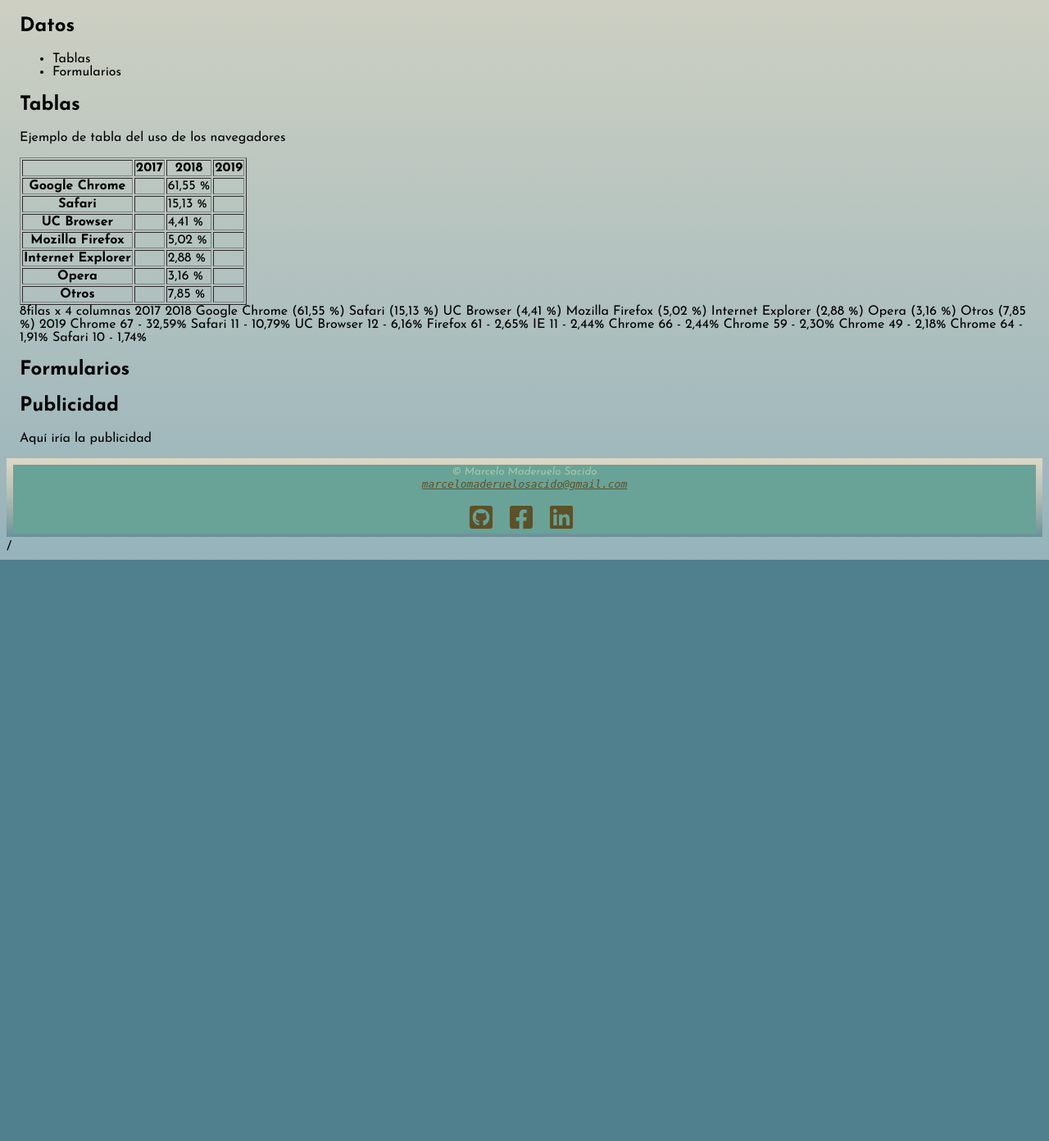
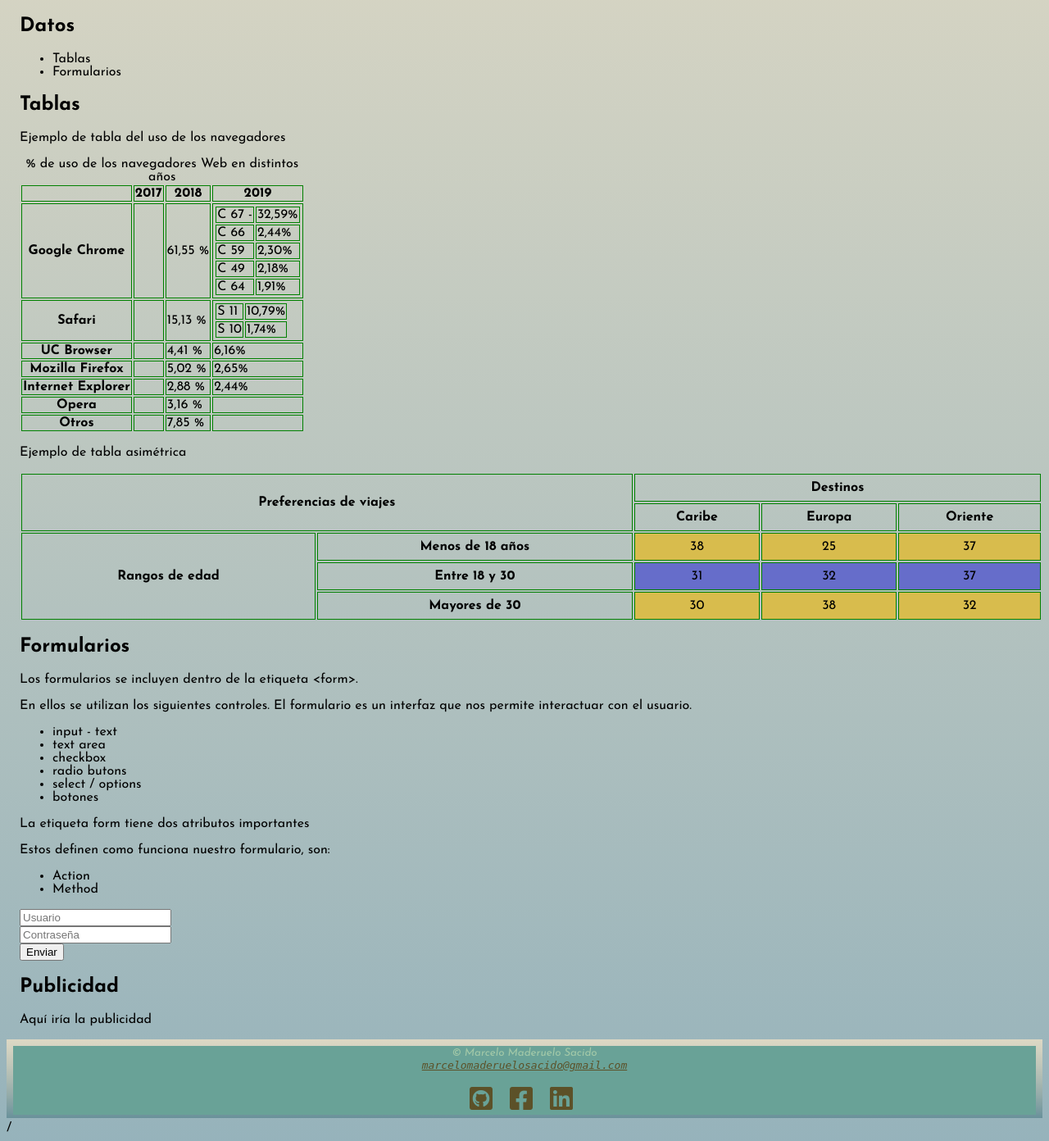
Before and after one commit to marcelo-024/desarrollo_web_2019, a PHP site: page /datos.html in a window 1280 px wide. Shown: the part 200-1592 px from the top of the page at 82% size. Before the commit the page ends 883 px from the top, so only its background shows below. Run offline with PHP 8.4, Linux system fonts and the light colour scheme; some libraries are stand-ins or nearby versions.

Commit message:
Tablas y Formularios 14052019

```diff
--- a/07_elementos_web/css/styles.css
+++ b/07_elementos_web/css/styles.css
@@ -348,3 +348,51 @@
     border: none;
     background-image: linear-gradient( #DDD8C4, rgba(80, 128, 142, 0.600));
 }
+.main_table th,td{
+
+    border: 1px solid green;
+}
+
+.main_table
+.i_table{
+
+    width: 100%;
+    text-align: center;
+}
+
+
+.i_table {
+width: 100%;
+text-align: center;
+
+/* border: 5px;
+border-color: #50808E
+background-color: lightcoral;
+width: 50%;
+height: 50%; */
+
+
+}
+
+.i_table  th{
+
+    border: 1px solid green;
+    padding-top: 0.5rem;
+    padding-bottom: 0.5rem
+}
+
+
+.i_table tr:nth-of-type(even) td {
+    background-color: rgb(102, 109, 202)
+}
+.i_table tr:nth-of-type(odd) td {
+    background-color: rgb(216, 188, 77)
+
+}
+
+form input{
+    display: block;
+}
+form button {
+    display: block;
+}
--- a/07_elementos_web/datos.html
+++ b/07_elementos_web/datos.html
@@ -49,86 +49,135 @@
                 <p>Ejemplo de tabla del uso de los navegadores</p>
 
 
-               <table border="1px">
+                <table class="main_table">
+                    <caption>% de uso de los navegadores Web en distintos años</caption>
                     <tr>
-                       <th><!-- blank --></th>
-                       <th>2017</th>
-                       <th>2018</th>
-                       <th>2019</th>
+                        <th>
+                            <!-- blank -->
+                        </th>
+                        <th scope="col">2017</th>
+                        <th scope="col">2018</th>
+                        <th scope="col">2019</th>
                     </tr>
                     <tr>
-                       <th>Google Chrome</th>
+                        <th scope="row">Google Chrome</th>
                         <td></td>
                         <td>61,55 %</td>
-                       <td></td>
+                        <td>
+                            <table>
+                                <tr>
+                                    <td>C 67 - </td>
+                                    <td>32,59%</td>
                                 </tr>
                                 <tr>
-                       <th>Safari</th>
+                                    <td>C 66</td>
+                                    <td>2,44%</td>
+                                </tr>
+                                <tr>
+                                    <td>C 59</td>
+                                    <td>2,30%</td>
+                                </tr>
+                                <tr>
+                                    <td>C 49</td>
+                                    <td>2,18%</td>
+                                </tr>
+                                <tr>
+                                    <td>C 64</td>
+                                    <td>1,91%</td>
+                                </tr>
+                            </table>
+                        </td>
+                    </tr>
+                    <tr>
+                        <th scope="row">Safari</th>
                         <td></td>
                         <td>15,13 %</td>
-                       <td></td>
+                        <td>
+                            <table>
+                                <tr>
+                                    <td>S 11</td>
+                                    <td>10,79%</td>
                                 </tr>
                                 <tr>
-                       <th> UC Browser</th>
+                                    <td>S 10</td>
+                                    <td>1,74%</td>
+                                </tr>
+                            </table>
+                        </td>
+                    </tr>
+                    <tr>
+                        <th scope="row"> UC Browser</th>
                         <td></td>
                         <td>4,41 %</td>
-                       <td></td>
+                        <td>6,16%</td>
                     </tr>
                     <tr>
-                       <th>Mozilla Firefox</th>
+                        <th scope="row">Mozilla Firefox</th>
                         <td></td>
                         <td>5,02 %</td>
-                       <td></td>
+                        <td>2,65%</td>
                     </tr>
                     <tr>
-                       <th>Internet Explorer</th>
+                        <th scope="row">Internet Explorer</th>
                         <td></td>
                         <td>2,88 %</td>
-                       <td></td>
+                        <td>2,44%</td>
                     </tr>
                     <tr>
-                       <th>Opera</th>
+                        <th scope="row">Opera</th>
                         <td></td>
                         <td>3,16 %</td>
                         <td></td>
                     </tr>
                     <tr>
-                       <th>Otros</th>
+                        <th scope="row">Otros</th>
                         <td></td>
                         <td>7,85 %</td>
                         <td></td>
                     </tr>
                 </table>
+                <p>Ejemplo de tabla asimétrica</p>
 
-               8filas x 4 columnas
+                <table class="i_table">
+
+                    <tr>
+                        <th rowspan="2" colspan="2">Preferencias de viajes</th>
+                        <th colspan="3" scope="colgroup">Destinos</th>
+
+                    </tr>
+                    <tr>
+                        <th scope="col">Caribe</th>
+                        <th scope="col">Europa</th>
+                        <th scope="col">Oriente</th>
+
+                    </tr>
+                    <tr>
+
+                        <th rowspan="3">Rangos de edad</th>
+                        <th scope="row">Menos de 18 años</th>
+                        <td>38</td>
+                        <td>25</td>
+                        <td>37</td>
+
+                    </tr>
+                    <tr>
+                        <th scope="row">Entre 18 y 30</th>
+                        <td>31</td>
+                        <td>32</td>
+                        <td>37</td>
 
 
-
-               2017
-               2018
-
-                Google Chrome (61,55 %)
-                Safari (15,13 %)
-                UC Browser (4,41 %)
-                Mozilla Firefox (5,02 %)
-                Internet Explorer (2,88 %)
-                Opera (3,16 %)
-                Otros (7,85 %)
-
-                2019
-                     Chrome 67 - 32,59%
-                     Safari 11 - 10,79%
-                     UC Browser 12 - 6,16%
-                     Firefox 61 - 2,65%
-                     IE 11 - 2,44%
-                    Chrome 66 - 2,44%
-                     Chrome 59 - 2,30%
-                    Chrome 49 - 2,18%
-                     Chrome 64 - 1,91%
-                    Safari 10 - 1,74%
+                    </tr>
+                    <tr>
+                        <th scope="row">Mayores de 30</th>
+                        <td>30</td>
+                        <td>38</td>
+                        <td>32</td>
 
 
+                    </tr>
 
+                </table>
 
             </section>
             <section id="form">
@@ -137,7 +186,38 @@
                         Formularios
                     </h2>
                 </header>
+                <p>Los formularios se incluyen dentro de la etiqueta &lt;form&gt;.</p>
+                <p>En ellos se utilizan los siguientes controles. El formulario es un interfaz que nos permite
+                    interactuar con el usuario.</p>
+                <ul>
+                    <li>input - text
+                    </li>
+                    <li>text area</li>
+                    <li>checkbox</li>
+                    <li>radio butons</li>
+                    <li>select / options</li>
+                    <li>botones</li>
+                </ul>
+                <p>La etiqueta form tiene dos atributos  importantes</p>
+                <p>Estos definen como funciona nuestro formulario, son:</p>
+                <ul>
+                    <li>Action</li>
+                    <li>Method</li>
+                </ul>
+
+                <form action="https://jsonplaceholder.typicode.com/users" method="POST">
+                    <input type="text" name="userName" placeholder="Usuario">
+                    <input type="password" name="userPass" placeholder="Contraseña" >
+                    <button type="submit">Enviar</button>
+
+
+
+                </form>
             </section>
+
+
+
+
         </main>
         <aside>
             <h2>Publicidad</h2>
```
Lines whose indentation alone changed are shown as unchanged.
